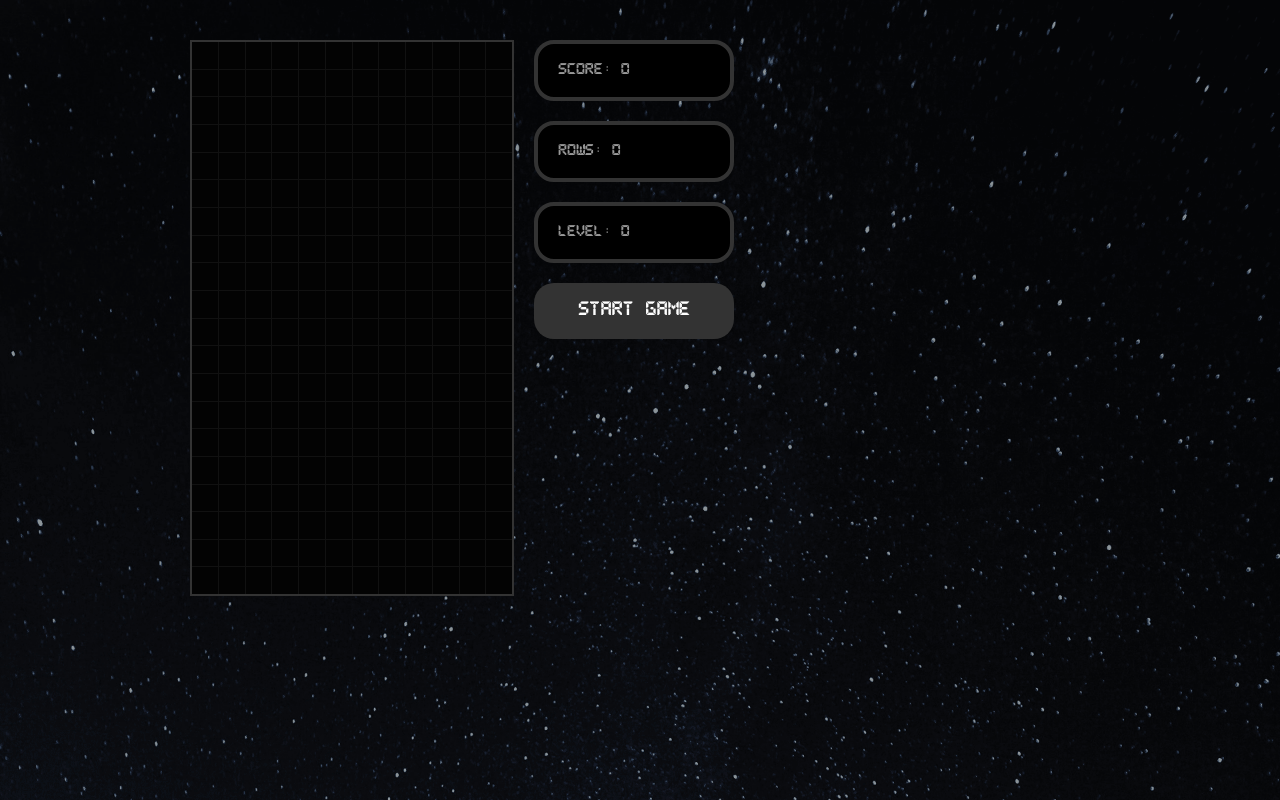
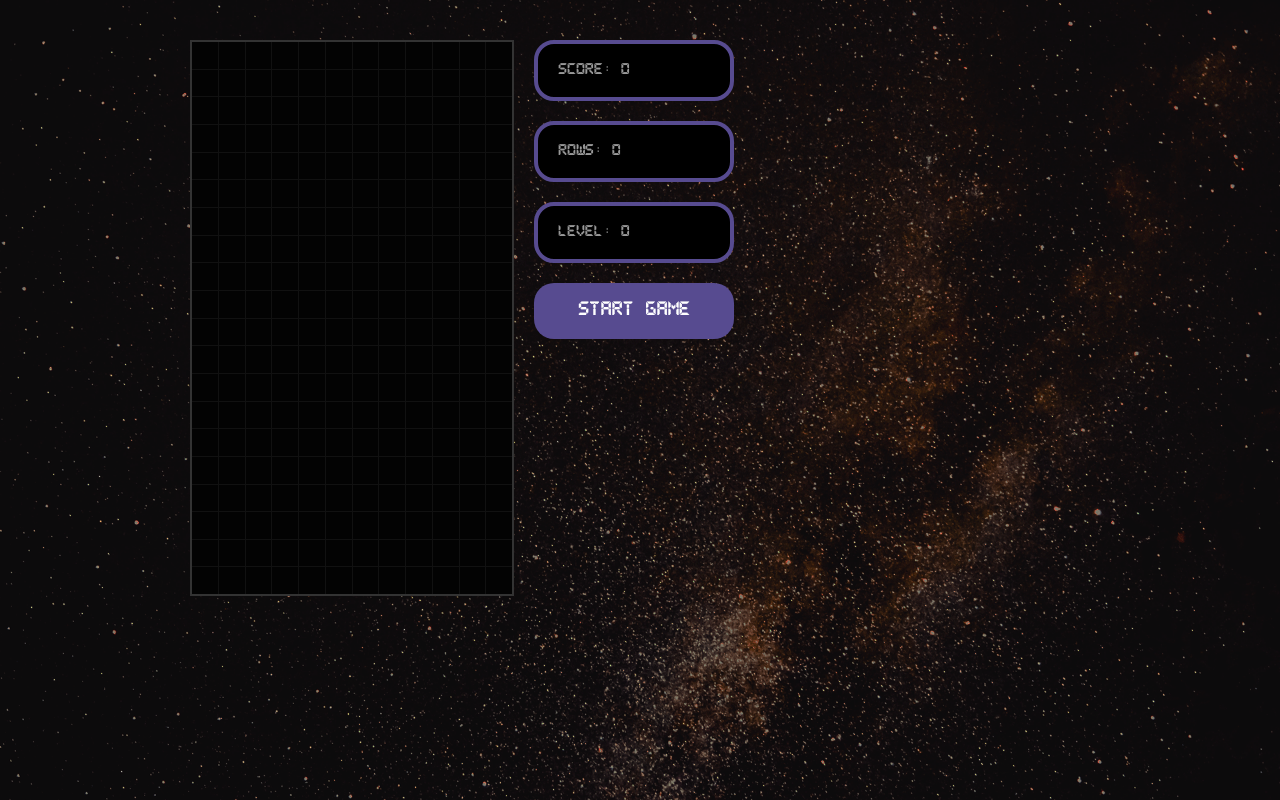
Before and after one commit to tamaramunoz/Tetris-game, a React (Create React App) app: page / in a window 1280 px wide. Built offline with nearby package versions, Linux system fonts and the light colour scheme.

Commit message:
changing color start button and background image

```diff
--- a/src/components/styles/StyledDisplay.js
+++ b/src/components/styles/StyledDisplay.js
@@ -6,7 +6,7 @@ export const StyledDisplay = styled.div`
     align-items: center;
     margin: 0 0 20px 0;
     padding: 20px;
-    border: 4px solid #333;
+    border: 4px solid #574b90;
     min-height: 30px;
     width: 100%;
     border-radius: 20px;
--- a/src/components/styles/StyledStartButton.js
+++ b/src/components/styles/StyledStartButton.js
@@ -9,7 +9,7 @@ export const StyledStartButton = styled.button`
     border-radius: 20px;
     border: none;
     color: white;
-    background: #333;
+    background: #574b90;
     font-family: Pixel, Arial, Helvetica, sans-serif;
     font-size: 1rem;
     outline: none;
--- a/src/components/styles/StyledTetris.js
+++ b/src/components/styles/StyledTetris.js
@@ -1,11 +1,11 @@
 import style from 'styled-components'
 
-import bgImage from '../../img/bg.png'
+import bgImage from '../../img/constelation.png'
 
 export const StyledTetrisWrapper = style.div`
     width: 100vw;
     height: 100vh;
-    background: url(${bgImage}) #000;
+    background: url(${bgImage}) #222f3e;
     background-size: cover;
     overflow: hidden;
 `;
```
Also changed, not shown: src/img/constelation.png (added).
